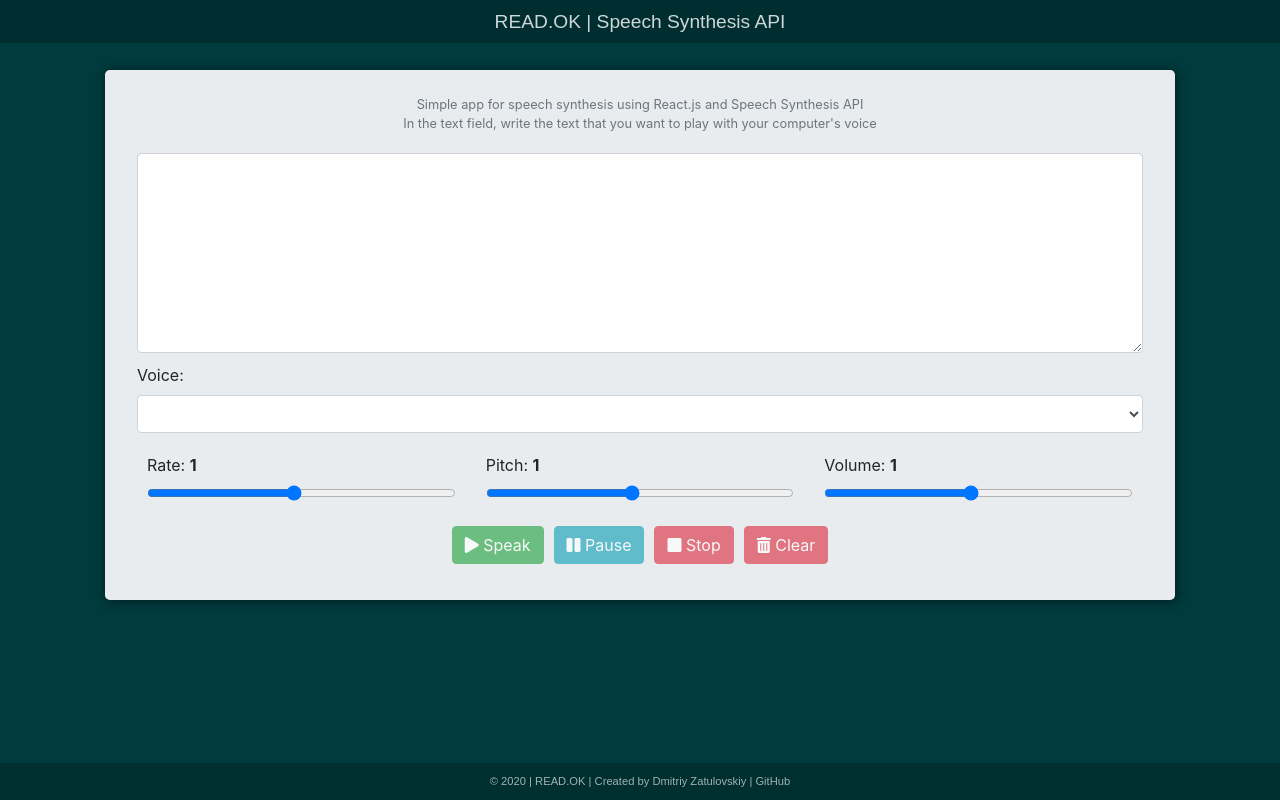
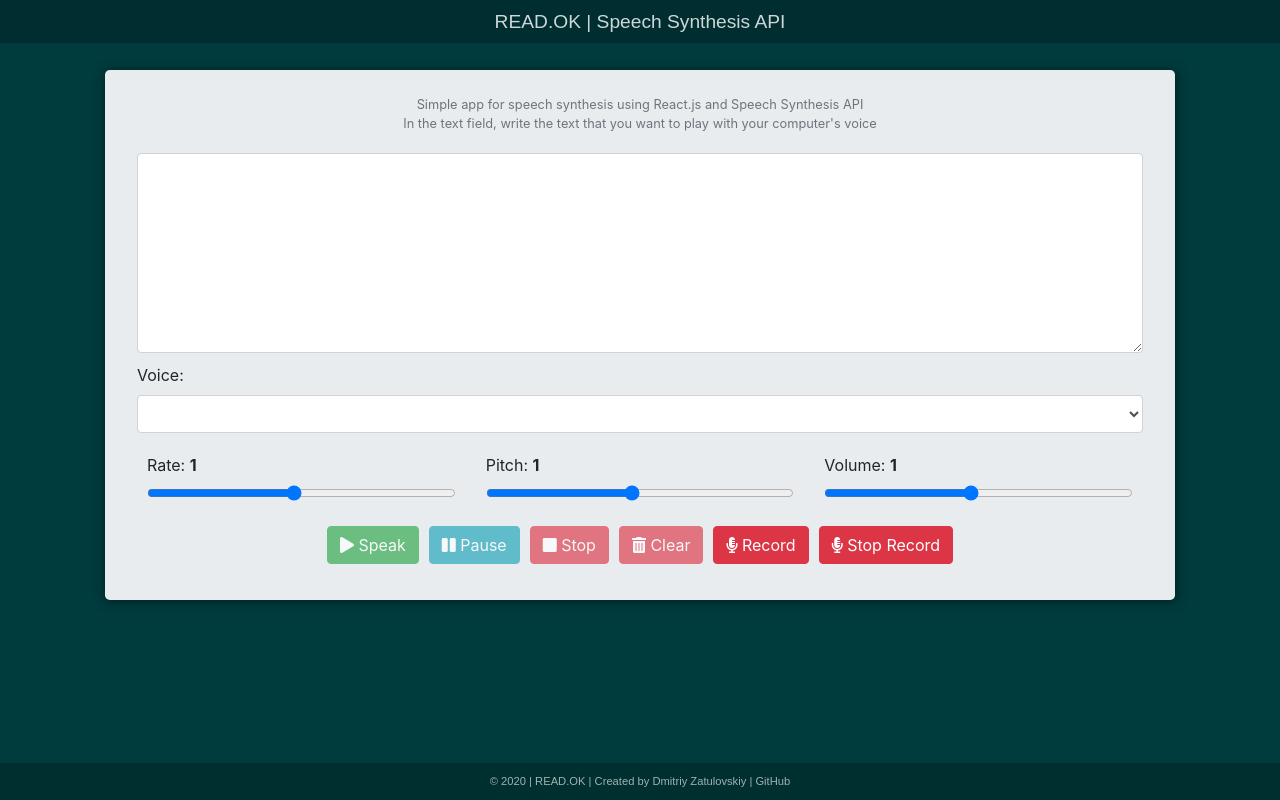
Before and after one commit to GrafSoul/react-speech-synthesis, a React (Create React App) app in the folder client/: page / in a window 1280 px wide. Built offline with nearby package versions, Linux system fonts and the light colour scheme.

Commit message:
feat: Added recording functionalityю

```diff
--- a/client/src/TextReader/TextReader.js
+++ b/client/src/TextReader/TextReader.js
@@ -34,6 +34,11 @@ const TextReader = () => {
 
     const utterance = new SpeechSynthesisUtterance();
     const voicesAvailable = speechSynthesis.getVoices();
+
+    // eslint-disable-next-line no-undef
+    const recognition = new webkitSpeechRecognition();
+    recognition.continuous = true;
+    // recognition.interimResults = true;
 
     if (window.SpeechSynthesisUtterance === undefined && !voicesAvailable) {
         compatibility.current = false;
@@ -165,6 +170,22 @@ const TextReader = () => {
         handlerStop();
     };
 
+    const handlerRecord = () => {
+		recognition.onresult = (event) =>{
+			console.log(event);
+			const output = document.getElementById("output");
+			output.innerHTML = "";
+			for(var i=0; i<event.results.length; i++){
+				output.innerHTML = output.innerHTML + event.results[i][0].transcript;
+			}
+		}
+		recognition.start();
+    }
+
+    const handlerStopRecord = () => {
+		recognition.stop();
+	}
+
     const getWordAt = (str, pos) => {
         str = String(str);
         pos = Number(pos) >>> 0;
@@ -207,6 +228,7 @@ const TextReader = () => {
                                     React.js and Speech Synthesis API <br />
                                     In the text field, write the text that you
                                     want to play with your computer's voice
+                                    <div id = "output"></div>
                                 </FormText>
 
                                 <FormGroup className={classes.formGroup}>
@@ -372,6 +394,28 @@ const TextReader = () => {
                                         <i className="fas fa-trash-alt"></i>{' '}
                                         Clear
                                     </Button>
+                                    <Button
+                                        disabled={text ? true : false}
+                                        type="button"
+                                        id="button-clear"
+                                        color="danger"
+                                        className={classes.button}
+                                        onClick={handlerRecord}
+                                    >
+                                        <i className="fas fa-microphone-alt"></i>{' '}
+                                        Record
+                                    </Button>
+                                    <Button
+                                        disabled={text ? true : false}
+                                        type="button"
+                                        id="button-clear"
+                                        color="danger"
+                                        className={classes.button}
+                                        onClick={handlerStopRecord}
+                                    >
+                                        <i className="fas fa-microphone-alt"></i>{' '}
+                                        Stop Record
+                                    </Button>
                                 </FormGroup>
                             </Form>
                         </Jumbotron>
```
